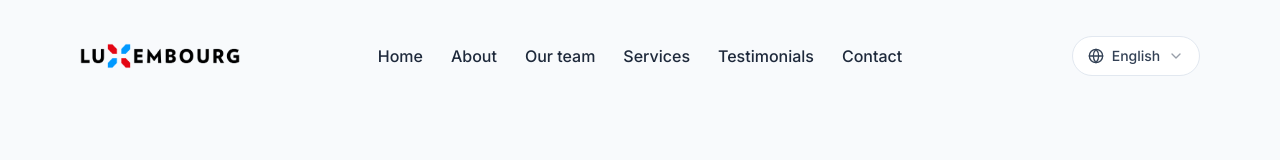
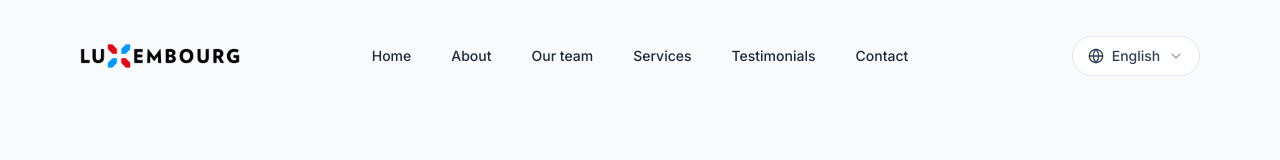
Before and after one commit to luisguareschi/lhs-frontend, a Next.js app: page / in a window 1280 px wide. Shown: the top 160 px of the page. Built offline with nearby package versions, Linux system fonts and the light colour scheme.

Commit message:
Improved navbar links

```diff
--- a/components/common/navbar/navbar.tsx
+++ b/components/common/navbar/navbar.tsx
@@ -6,6 +6,7 @@ import { menuItems } from "./menuItems";
 import { useTranslation } from "react-i18next";
 import LanguageSwitcher from "../languageSwitcher";
 import Sidebar from "./sidebar";
+import { Button } from "@/components/ui/button";
 
 const Navbar = () => {
   const { t } = useTranslation();
@@ -15,14 +16,16 @@ const Navbar = () => {
       <div className="flex w-full justify-start">
         <Image src="/logo-color.png" alt="logo" height={1} width={160} />
       </div>
-      <div className="flex w-full justify-center gap-7 sm:hidden">
+      <div className="flex w-full justify-center gap-2 sm:hidden">
         {menuItems.map((item) => (
-          <Link
-            href={item.path}
-            key={item.title}
-            className="w-max py-1 font-medium text-slate-800 transition-all hover:text-primary-600"
-          >
-            {t(item.title)}
+          <Link href={item.path} key={item.title}>
+            <Button
+              variant="text"
+              size="default"
+              className="w-max text-slate-800 hover:bg-primary-100 hover:text-primary-600 active:scale-95"
+            >
+              {t(item.title)}
+            </Button>
           </Link>
         ))}
       </div>
```
